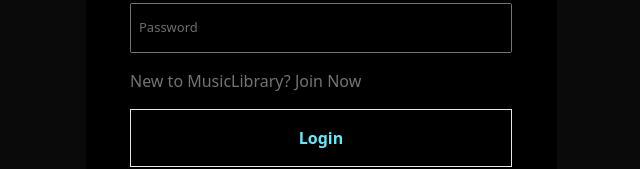
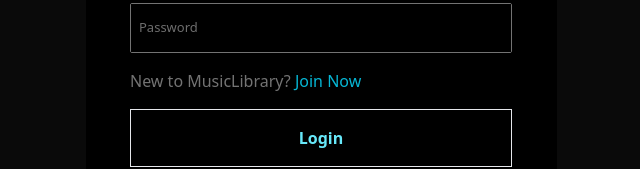
Before and after one commit to CyberNinja600/MusicLibraryReactFrontend, a React (Create React App) app: page /login in a window 1280 px wide. Shown: the part 250-419 px from the top of the page, without its empty margins (319-959 px from the left). Built offline with nearby package versions, Linux system fonts and the light colour scheme; a web font is replaced by a local one.

Commit message:
fix: visual bug

```diff
--- a/src/components/auth/login-form.jsx
+++ b/src/components/auth/login-form.jsx
@@ -32,7 +32,7 @@ const LoginForm = () => {
       <FloatingLabel input_name="password" type="password" placeholder="Password" label="Password" onChange={handleChange}/>
 
       <div className='text-neutral-500' name='login'>
-          New to MusicLibrary? <a href="/register" className='hover:text-cyan-300'>Join Now</a>
+          New to MusicLibrary? <a href="/register" className='hover:text-cyan-300 text-cyan-500'>Join Now</a>
       </div>
 
       <div name="register" className="flex justify-center ">
```
